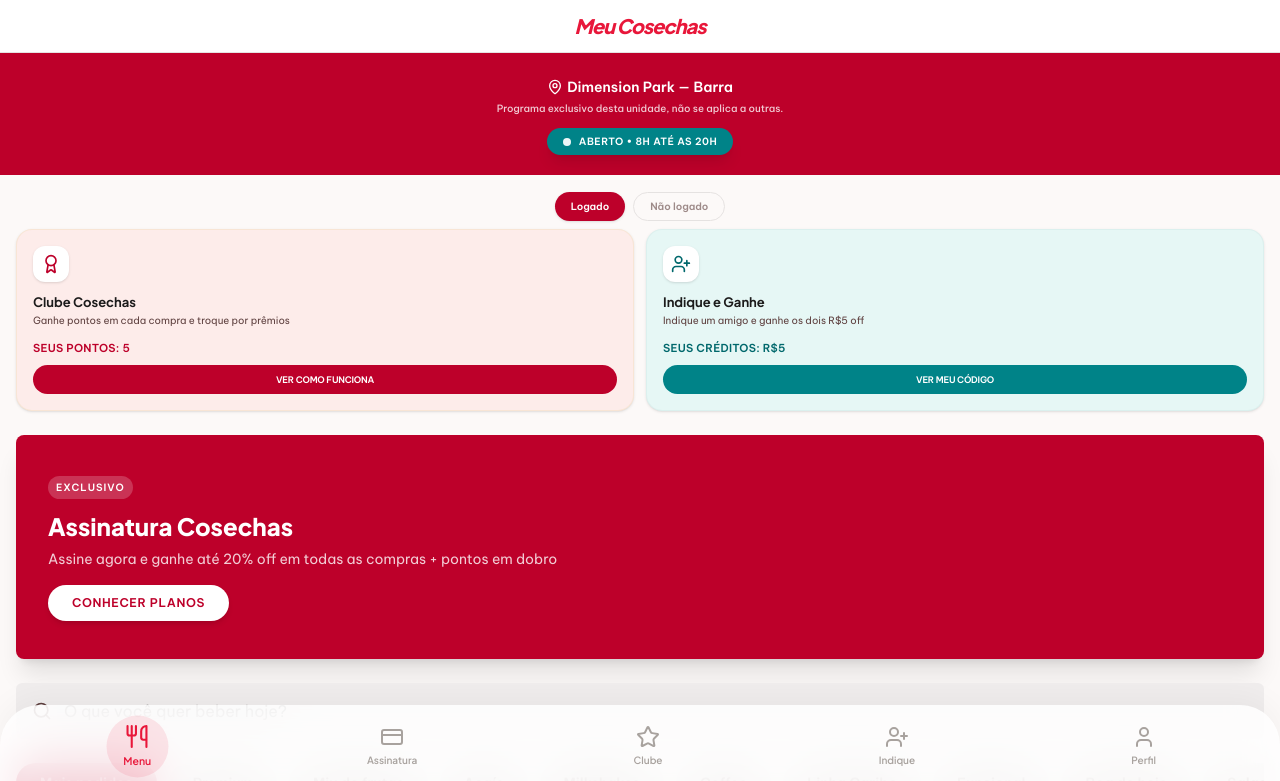
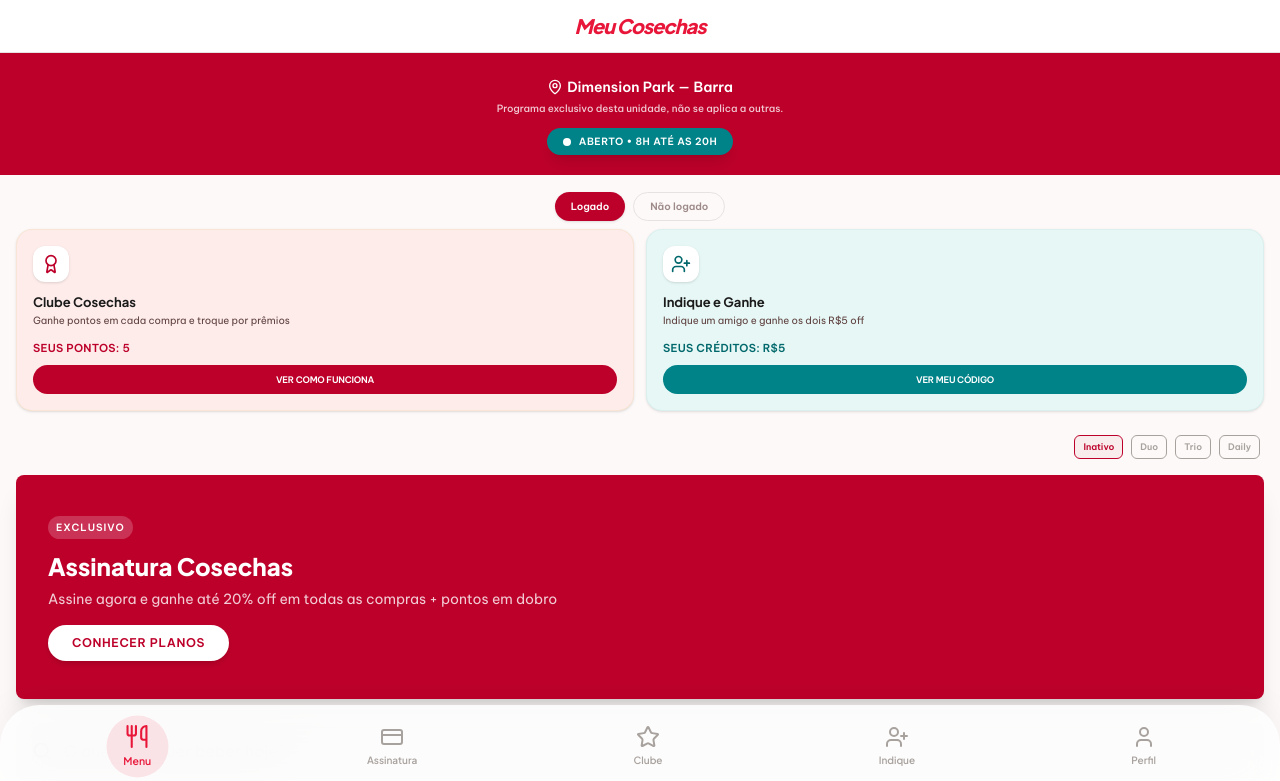
Before and after one commit to gbmaia7/Meu-cosechas, a React (Vite) app: page /HomeComSacola in a window 1280 px wide. Shown: the top 781 px of the page. Built offline with nearby package versions, Linux system fonts and the light colour scheme.

Commit message:
Campo assinatura cosechas do menu

```diff
--- a/src/screens/HomeMenu/HomeAcompanharPedido.tsx
+++ b/src/screens/HomeMenu/HomeAcompanharPedido.tsx
@@ -47,6 +47,7 @@
   const [selectedCategory, setSelectedCategory] = useState('Mais pedidos');
   const [manualAvailability, setManualAvailability] = useState<'AUTO' | 'AVAILABLE' | 'UNAVAILABLE'>('AUTO');
   const [manualDay, setManualDay] = useState<number>(new Date().getDay());
+  const [subsState, setSubsState] = useState<'none' | 'duo' | 'trio' | 'daily'>('none');
 
   const agora = new Date();
   const diaSemana = agora.getDay(); // 0=Dom, 1=Seg... 6=Sab
@@ -242,15 +243,85 @@
           </div>
         </section>
 
+        {/* Simulator Toggle for Assinatura */}
+        <div className="flex flex-wrap justify-end gap-2 px-1 mb-4">
+          <button
+            onClick={() => setSubsState('none')}
+            className={`text-[9px] font-bold px-2 py-1 rounded-md transition-colors ${subsState === 'none' ? 'text-[#bd002a] border border-[#bd002a] bg-[#bd002a]/5' : 'text-[#a8a29e] border border-[#a8a29e] active:bg-[#f0eded]'}`}
+          >
+            Inativo
+          </button>
+          <button
+            onClick={() => setSubsState('duo')}
+            className={`text-[9px] font-bold px-2 py-1 rounded-md transition-colors ${subsState === 'duo' ? 'text-[#bd002a] border border-[#bd002a] bg-[#bd002a]/5' : 'text-[#a8a29e] border border-[#a8a29e] active:bg-[#f0eded]'}`}
+          >
+            Duo
+          </button>
+          <button
+            onClick={() => setSubsState('trio')}
+            className={`text-[9px] font-bold px-2 py-1 rounded-md transition-colors ${subsState === 'trio' ? 'text-[#bd002a] border border-[#bd002a] bg-[#bd002a]/5' : 'text-[#a8a29e] border border-[#a8a29e] active:bg-[#f0eded]'}`}
+          >
+            Trio
+          </button>
+          <button
+            onClick={() => setSubsState('daily')}
+            className={`text-[9px] font-bold px-2 py-1 rounded-md transition-colors ${subsState === 'daily' ? 'text-[#bd002a] border border-[#bd002a] bg-[#bd002a]/5' : 'text-[#a8a29e] border border-[#a8a29e] active:bg-[#f0eded]'}`}
+          >
+            Daily
+          </button>
+        </div>
+
         {/* Featured Assinatura Card */}
+        {subsState === 'none' ? (
           <section className="relative overflow-hidden rounded-lg bg-[#bd002a] min-h-[14rem] flex items-center p-8 transition-transform active:scale-98 shadow-xl">
             <div className="z-10 w-2/3">
               <span className="bg-white/20 text-white text-[10px] font-bold px-2 py-1 rounded-full uppercase tracking-widest mb-3 inline-block">Exclusivo</span>
               <h2 className="text-white font-extrabold text-2xl leading-tight mb-2 font-display">Assinatura Cosechas</h2>
               <p className="text-white/80 text-sm mb-4">Assine agora e ganhe até 20% off em todas as compras + pontos em dobro</p>
-            <button className="bg-white text-[#bd002a] px-6 py-2.5 rounded-full font-bold text-xs uppercase tracking-wider shadow-md">Conhecer planos</button>
+              <button onClick={() => navigate('/assinatura')} className="bg-white text-[#bd002a] px-6 py-2.5 rounded-full font-bold text-xs uppercase tracking-wider shadow-md">Conhecer planos</button>
             </div>
           </section>
+        ) : (
+          <section onClick={() => navigate('/assinatura/ativa')} className="relative overflow-hidden rounded-lg bg-gradient-to-br from-[#bd002a] to-[#e8173a] min-h-[14rem] flex items-center p-8 transition-transform active:scale-98 shadow-xl cursor-pointer">
+            <div className="absolute top-0 right-0 p-4">
+              <span className="bg-white/20 text-white text-[10px] font-bold px-3 py-1 rounded-full uppercase tracking-widest">ATIVO</span>
+            </div>
+            {/* Decorative Image */}
+            <div className="absolute -bottom-6 -right-6 w-32 h-32 opacity-20 pointer-events-none">
+              <img
+                alt="Morangos"
+                className="w-full h-full object-cover rounded-full mix-blend-overlay"
+                src="https://images.unsplash.com/photo-1518635017498-87f514b751ba?q=80&w=260&auto=format&fit=crop"
+                referrerPolicy="no-referrer"
+              />
+            </div>
+
+            <div className="z-10 w-2/3">
+              <h2 className="text-white font-extrabold text-3xl leading-tight mb-1 font-display">
+                Plano {subsState === 'duo' ? 'Duo' : subsState === 'trio' ? 'Trio' : 'Daily'}
+              </h2>
+              <p className="text-white/90 text-[10px] font-bold uppercase tracking-widest mb-3">Assinatura Cosechas</p>
+              <ul className="text-white/90 text-sm mb-4 space-y-1 font-medium pl-1">
+                <li className="flex items-center gap-2"><span className="w-1.5 h-1.5 rounded-full bg-white"/>{subsState === 'duo' ? '10%' : subsState === 'trio' ? '15%' : '20%'} off</li>
+                {subsState !== 'duo' && <li className="flex items-center gap-2"><span className="w-1.5 h-1.5 rounded-full bg-white"/>Pontos em dobro</li>}
+              </ul>
+
+              <div className="mb-5 pr-8">
+                <div className="flex justify-between text-white text-[10px] font-bold uppercase tracking-wider mb-1.5">
+                  <span>Uso este mês</span>
+                  <span>4/{subsState === 'duo' ? 8 : subsState === 'trio' ? 12 : 16}</span>
+                </div>
+                <div className="h-1.5 w-full bg-black/20 rounded-full overflow-hidden">
+                   <div className="h-full bg-white rounded-full" style={{ width: `${(4 / (subsState === 'duo' ? 8 : subsState === 'trio' ? 12 : 16)) * 100}%` }} />
+                </div>
+              </div>
+
+              <button className="bg-white text-[#bd002a] px-5 py-2.5 rounded-full font-bold text-[11px] uppercase tracking-wider shadow-md flex items-center gap-2 pointer-events-none w-max">
+                <ShoppingBag className="w-4 h-4" /> Usar benefícios
+              </button>
+            </div>
+          </section>
+        )}
 
         {/* Search */}
         <div className="relative group">
--- a/src/screens/HomeMenu/HomeComSacola.tsx
+++ b/src/screens/HomeMenu/HomeComSacola.tsx
@@ -46,6 +46,7 @@
   const [selectedCategory, setSelectedCategory] = useState('Mais pedidos');
   const [manualAvailability, setManualAvailability] = useState<'AUTO' | 'AVAILABLE' | 'UNAVAILABLE'>('AUTO');
   const [manualDay, setManualDay] = useState<number>(new Date().getDay());
+  const [subsState, setSubsState] = useState<'none' | 'duo' | 'trio' | 'daily'>('none');
 
   const agora = new Date();
   const diaSemana = agora.getDay(); // 0=Dom, 1=Seg... 6=Sab
@@ -242,15 +243,85 @@
           </div>
         </section>
 
+        {/* Simulator Toggle for Assinatura */}
+        <div className="flex flex-wrap justify-end gap-2 px-1 mb-4">
+          <button
+            onClick={() => setSubsState('none')}
+            className={`text-[9px] font-bold px-2 py-1 rounded-md transition-colors ${subsState === 'none' ? 'text-[#bd002a] border border-[#bd002a] bg-[#bd002a]/5' : 'text-[#a8a29e] border border-[#a8a29e] active:bg-[#f0eded]'}`}
+          >
+            Inativo
+          </button>
+          <button
+            onClick={() => setSubsState('duo')}
+            className={`text-[9px] font-bold px-2 py-1 rounded-md transition-colors ${subsState === 'duo' ? 'text-[#bd002a] border border-[#bd002a] bg-[#bd002a]/5' : 'text-[#a8a29e] border border-[#a8a29e] active:bg-[#f0eded]'}`}
+          >
+            Duo
+          </button>
+          <button
+            onClick={() => setSubsState('trio')}
+            className={`text-[9px] font-bold px-2 py-1 rounded-md transition-colors ${subsState === 'trio' ? 'text-[#bd002a] border border-[#bd002a] bg-[#bd002a]/5' : 'text-[#a8a29e] border border-[#a8a29e] active:bg-[#f0eded]'}`}
+          >
+            Trio
+          </button>
+          <button
+            onClick={() => setSubsState('daily')}
+            className={`text-[9px] font-bold px-2 py-1 rounded-md transition-colors ${subsState === 'daily' ? 'text-[#bd002a] border border-[#bd002a] bg-[#bd002a]/5' : 'text-[#a8a29e] border border-[#a8a29e] active:bg-[#f0eded]'}`}
+          >
+            Daily
+          </button>
+        </div>
+
         {/* Featured Assinatura Card */}
+        {subsState === 'none' ? (
           <section className="relative overflow-hidden rounded-lg bg-[#bd002a] min-h-[14rem] flex items-center p-8 transition-transform active:scale-98 shadow-xl">
             <div className="z-10 w-2/3">
               <span className="bg-white/20 text-white text-[10px] font-bold px-2 py-1 rounded-full uppercase tracking-widest mb-3 inline-block">Exclusivo</span>
               <h2 className="text-white font-extrabold text-2xl leading-tight mb-2 font-display">Assinatura Cosechas</h2>
               <p className="text-white/80 text-sm mb-4">Assine agora e ganhe até 20% off em todas as compras + pontos em dobro</p>
-            <button className="bg-white text-[#bd002a] px-6 py-2.5 rounded-full font-bold text-xs uppercase tracking-wider shadow-md">Conhecer planos</button>
+              <button onClick={() => navigate('/assinatura')} className="bg-white text-[#bd002a] px-6 py-2.5 rounded-full font-bold text-xs uppercase tracking-wider shadow-md">Conhecer planos</button>
             </div>
           </section>
+        ) : (
+          <section onClick={() => navigate('/assinatura/ativa')} className="relative overflow-hidden rounded-lg bg-gradient-to-br from-[#bd002a] to-[#e8173a] min-h-[14rem] flex items-center p-8 transition-transform active:scale-98 shadow-xl cursor-pointer">
+            <div className="absolute top-0 right-0 p-4">
+              <span className="bg-white/20 text-white text-[10px] font-bold px-3 py-1 rounded-full uppercase tracking-widest">ATIVO</span>
+            </div>
+            {/* Decorative Image */}
+            <div className="absolute -bottom-6 -right-6 w-32 h-32 opacity-20 pointer-events-none">
+              <img
+                alt="Morangos"
+                className="w-full h-full object-cover rounded-full mix-blend-overlay"
+                src="https://images.unsplash.com/photo-1518635017498-87f514b751ba?q=80&w=260&auto=format&fit=crop"
+                referrerPolicy="no-referrer"
+              />
+            </div>
+
+            <div className="z-10 w-2/3">
+              <h2 className="text-white font-extrabold text-3xl leading-tight mb-1 font-display">
+                Plano {subsState === 'duo' ? 'Duo' : subsState === 'trio' ? 'Trio' : 'Daily'}
+              </h2>
+              <p className="text-white/90 text-[10px] font-bold uppercase tracking-widest mb-3">Assinatura Cosechas</p>
+              <ul className="text-white/90 text-sm mb-4 space-y-1 font-medium pl-1">
+                <li className="flex items-center gap-2"><span className="w-1.5 h-1.5 rounded-full bg-white"/>{subsState === 'duo' ? '10%' : subsState === 'trio' ? '15%' : '20%'} off</li>
+                {subsState !== 'duo' && <li className="flex items-center gap-2"><span className="w-1.5 h-1.5 rounded-full bg-white"/>Pontos em dobro</li>}
+              </ul>
+
+              <div className="mb-5 pr-8">
+                <div className="flex justify-between text-white text-[10px] font-bold uppercase tracking-wider mb-1.5">
+                  <span>Uso este mês</span>
+                  <span>4/{subsState === 'duo' ? 8 : subsState === 'trio' ? 12 : 16}</span>
+                </div>
+                <div className="h-1.5 w-full bg-black/20 rounded-full overflow-hidden">
+                   <div className="h-full bg-white rounded-full" style={{ width: `${(4 / (subsState === 'duo' ? 8 : subsState === 'trio' ? 12 : 16)) * 100}%` }} />
+                </div>
+              </div>
+
+              <button className="bg-white text-[#bd002a] px-5 py-2.5 rounded-full font-bold text-[11px] uppercase tracking-wider shadow-md flex items-center gap-2 pointer-events-none w-max">
+                <ShoppingBag className="w-4 h-4" /> Usar benefícios
+              </button>
+            </div>
+          </section>
+        )}
 
         {/* Search */}
         <div className="relative group">
```
Lines whose indentation alone changed are shown as unchanged.
